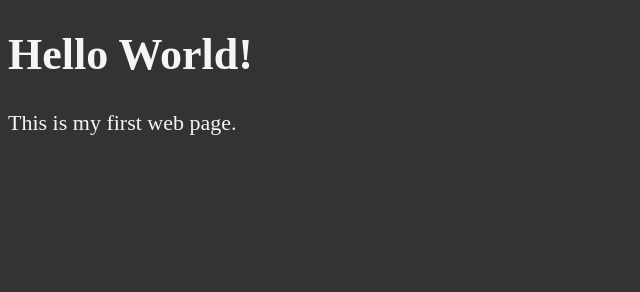
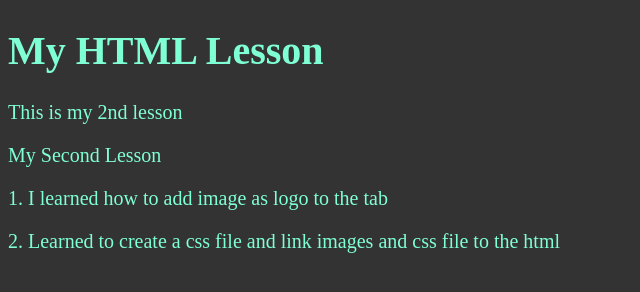
Before and after one commit to RH-NAYM/Learn_HTML, a plain HTML site: page 02_lesson/index.html in a window 1280 px wide. Shown: the whole page, without its empty margins (0-640 px from the left). Drawn offline with Linux system fonts and the light colour scheme.

Commit message:
2nd Lesson is Complete

```diff
--- a/02_lesson/index.html
+++ b/02_lesson/index.html
@@ -1,18 +1,19 @@
 <!DOCTYPE html>
 <html lang="en">
-
 <head>
     <meta charset="UTF-8">
-    <meta name="author" content="Dave Gray">
-    <meta name="description" content="This page contains all the things I am learning how to create as I learn HTML.">
-    <title>My First Web Page</title>
-    <link rel="icon" href="html5.png" type="image/x-icon">
-    <link rel="stylesheet" href="main.css" type="text/css">
+    <meta name="Rakib" content="MD Rakibul Hasan Naym">
+    <meta name="Rakib" content="This Part contains my journey to the learning HTML  lesson 2">
+    <title>Learning Lesson class 2</title>
+    <link rel="icon" href="./html5.png" type="image/x-icon">
+    <link rel="stylesheet" href="./main.css" type="text/css">
 </head>
+<body>
+    <h1> My HTML Lesson </h1>
+    <p> This is my 2nd lesson </p>
+    <section> My Second Lesson</section>
+    <p>1. I learned how to add image as logo to the tab</p>
+    <p>2. Learned to create a css file and link images and css file to the html</p>
 
-<body>
-    <h1>Hello World!</h1>
-    <p>This is my first web page.</p>
 </body>
-
 </html>
--- a/02_lesson/main.css
+++ b/02_lesson/main.css
@@ -1,8 +1,8 @@
 html {
-    font-size: 22px;
+    font-size: 20px;
 }
 
 body {
     background-color: #333;
-    color: whitesmoke;
+    color: aquamarine;
 }
```
Also changed, not shown: 1 other file.
